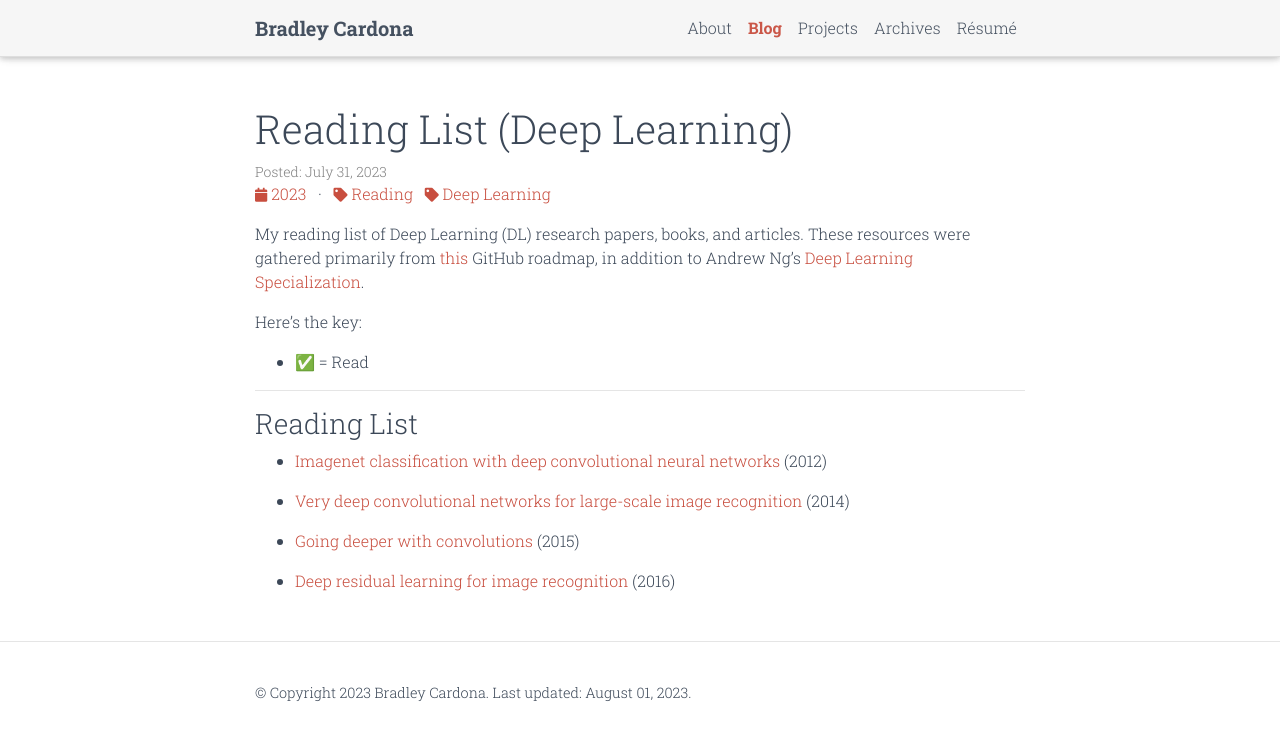
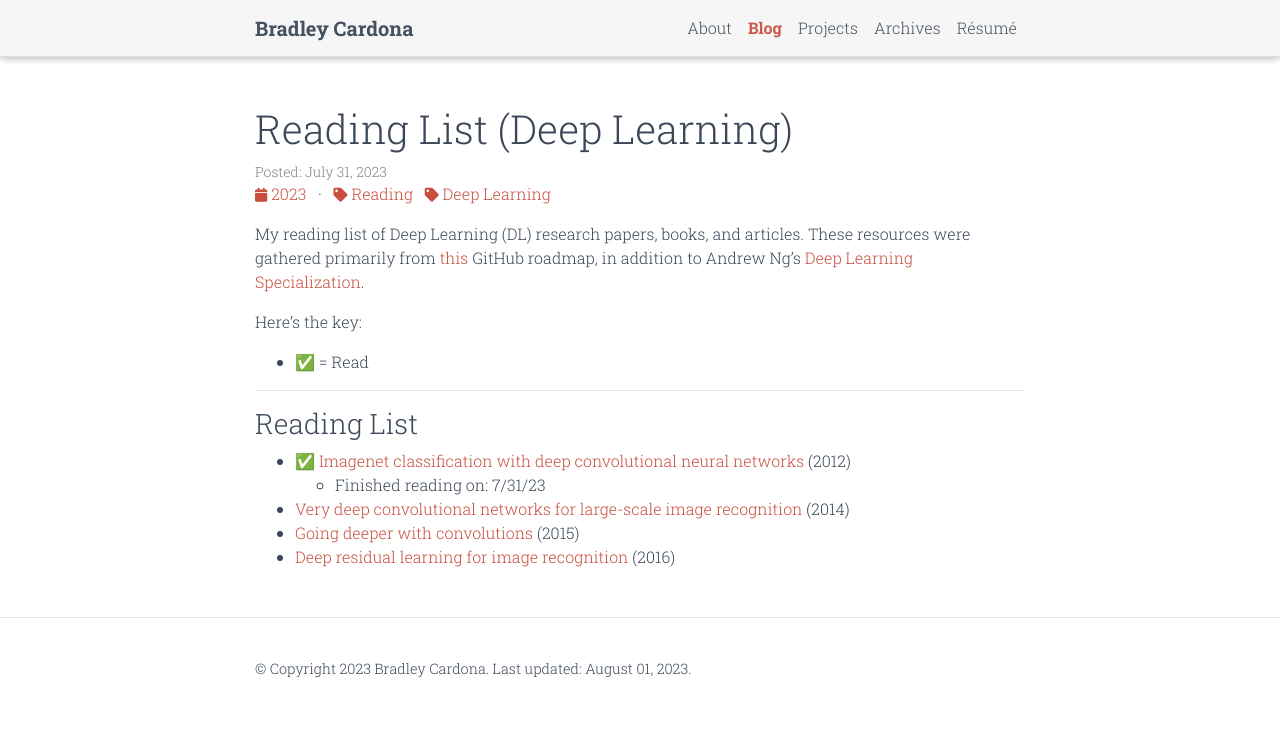
Before and after one commit to BMCARDONA/bmcardona.github.io, a Jekyll site: the page built from _posts/2023-04-05-research-papers-reading-list.md, in a window 1280 px wide. Shown: the top 740 px of the page. Built offline with Jekyll 4.4.1, drawn with Linux system fonts in a browser that asks for light colours; comment, search, counter and statistics services are not loaded; a style sheet for code colours, icons or effects is not loaded.

Commit message:
finish AlexNet paper

```diff
--- a/_posts/2023-04-05-research-papers-reading-list.md
+++ b/_posts/2023-04-05-research-papers-reading-list.md
@@ -15,10 +15,8 @@ ___
 
 ### Reading List
 
-- [Imagenet classification with deep convolutional neural networks](http://papers.nips.cc/paper/4824-imagenet-classification-with-deep-convolutional-neural-networks.pdf) (2012)
-
+- ✅ [Imagenet classification with deep convolutional neural networks](http://papers.nips.cc/paper/4824-imagenet-classification-with-deep-convolutional-neural-networks.pdf) (2012)
+    - Finished reading on: 7/31/23
 - [Very deep convolutional networks for large-scale image recognition](https://arxiv.org/pdf/1409.1556.pdf) (2014)
-
 - [Going deeper with convolutions](http://www.cv-foundation.org/openaccess/content_cvpr_2015/papers/Szegedy_Going_Deeper_With_2015_CVPR_paper.pdf) (2015)
-
 - [Deep residual learning for image recognition](https://arxiv.org/pdf/1512.03385.pdf) (2016)
```
